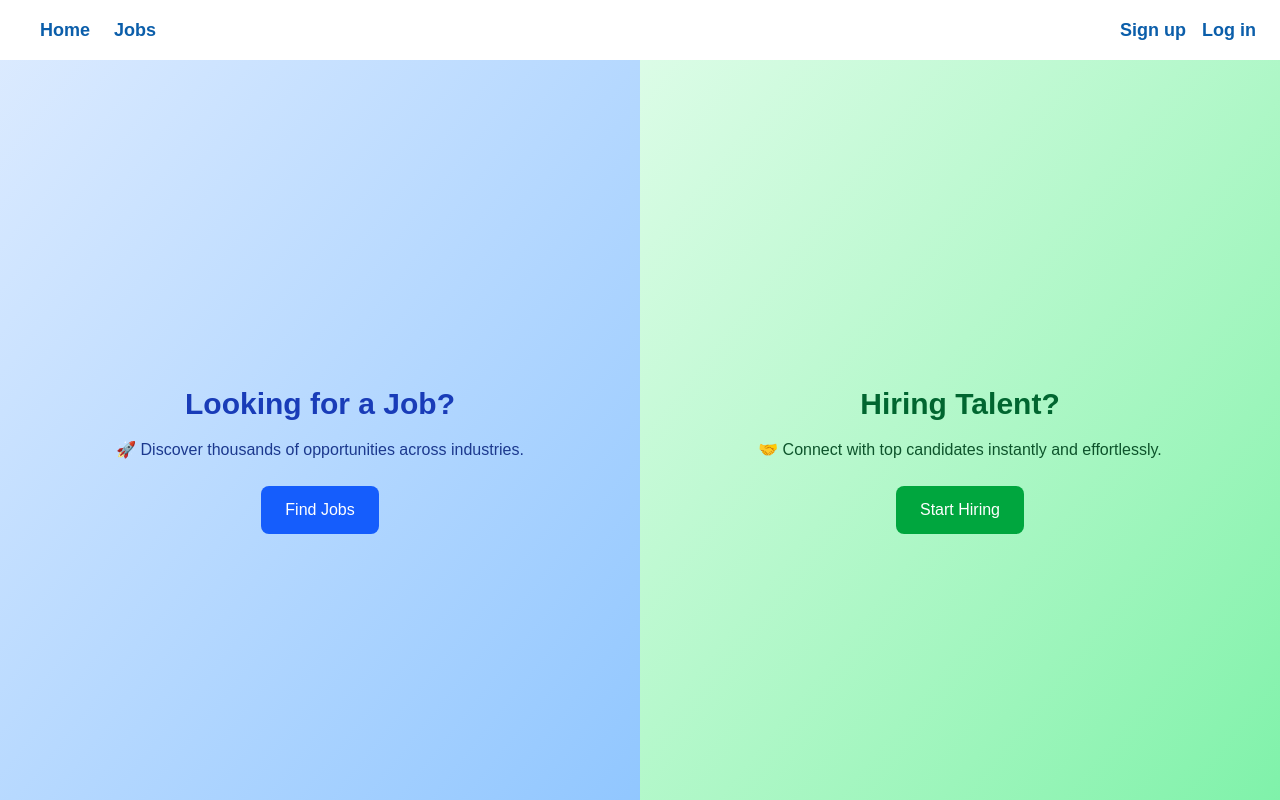
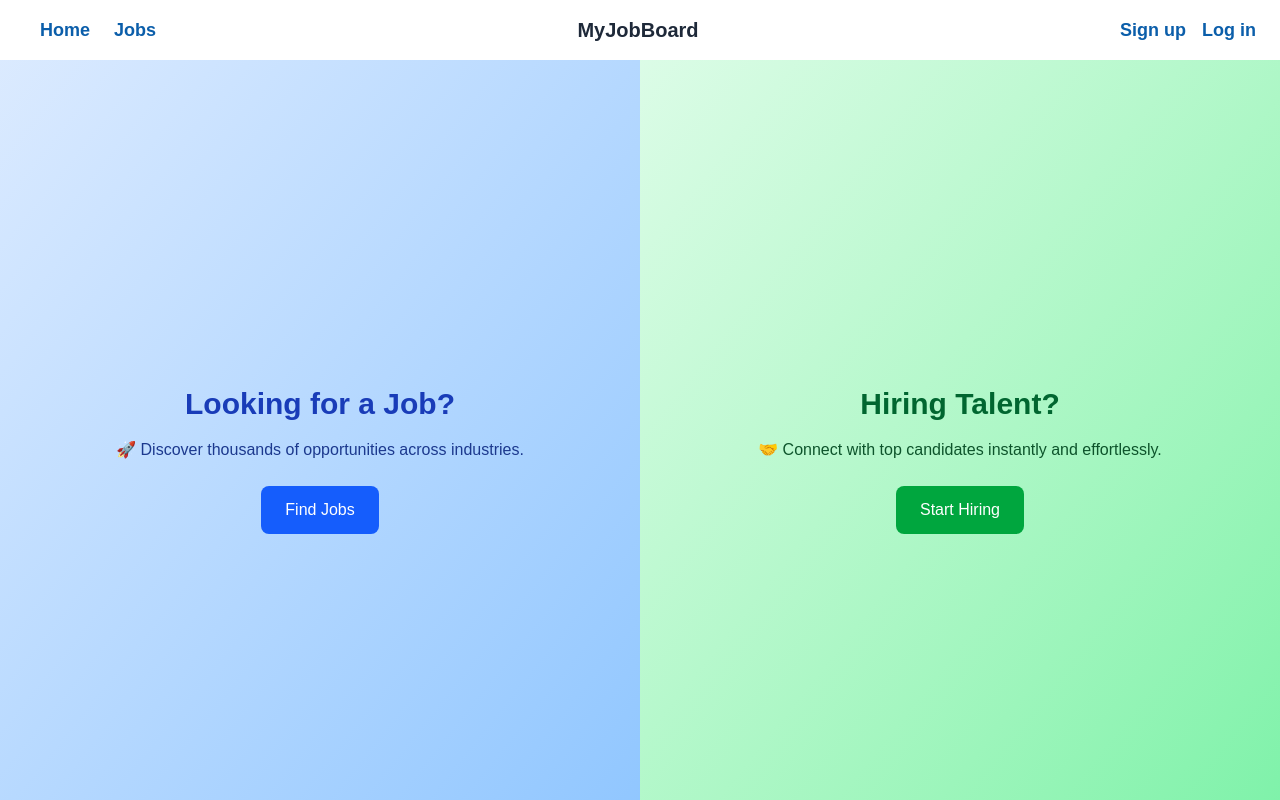
Before and after one commit to Kawindu-Prabod/Mini-Job-Board, a Next.js app: page / in a window 1280 px wide. Shown: the top 800 px of the page. Built offline with nearby package versions, Linux system fonts and the light colour scheme.

Commit message:
Update navbar.js

```diff
--- a/components/navbar.js
+++ b/components/navbar.js
@@ -152,6 +152,10 @@ const Navbar = () => {
         <Link href="/jobs" className="text-lg font-semibold hover:text-blue-600">Jobs</Link>
       </div>
 
+      <div className="flex-grow text-center">
+        <h1 className="text-xl font-bold text-gray-800">MyJobBoard</h1>
+      </div>
+
       {/*Show Welcome User*/}
       {sessionStatus === 1 && user && (
         <span className="text-lg font-semibold">
```
